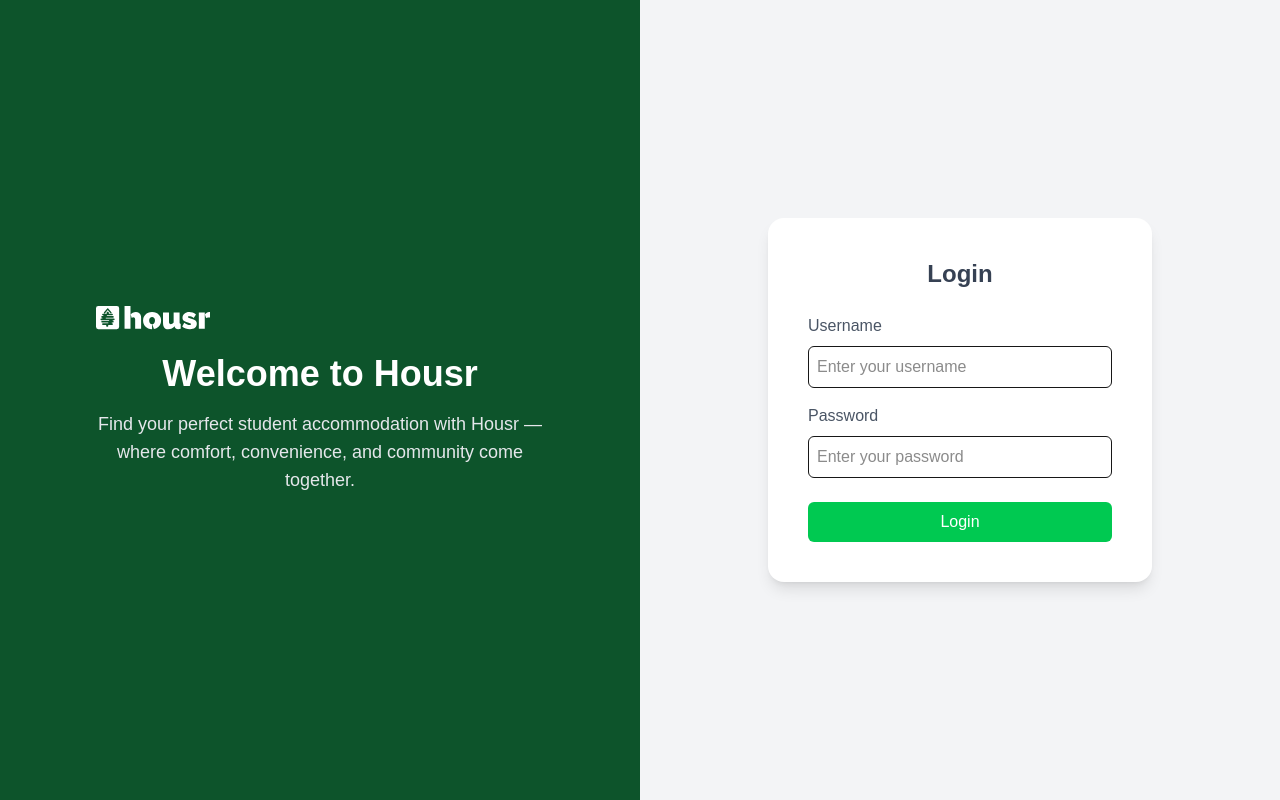
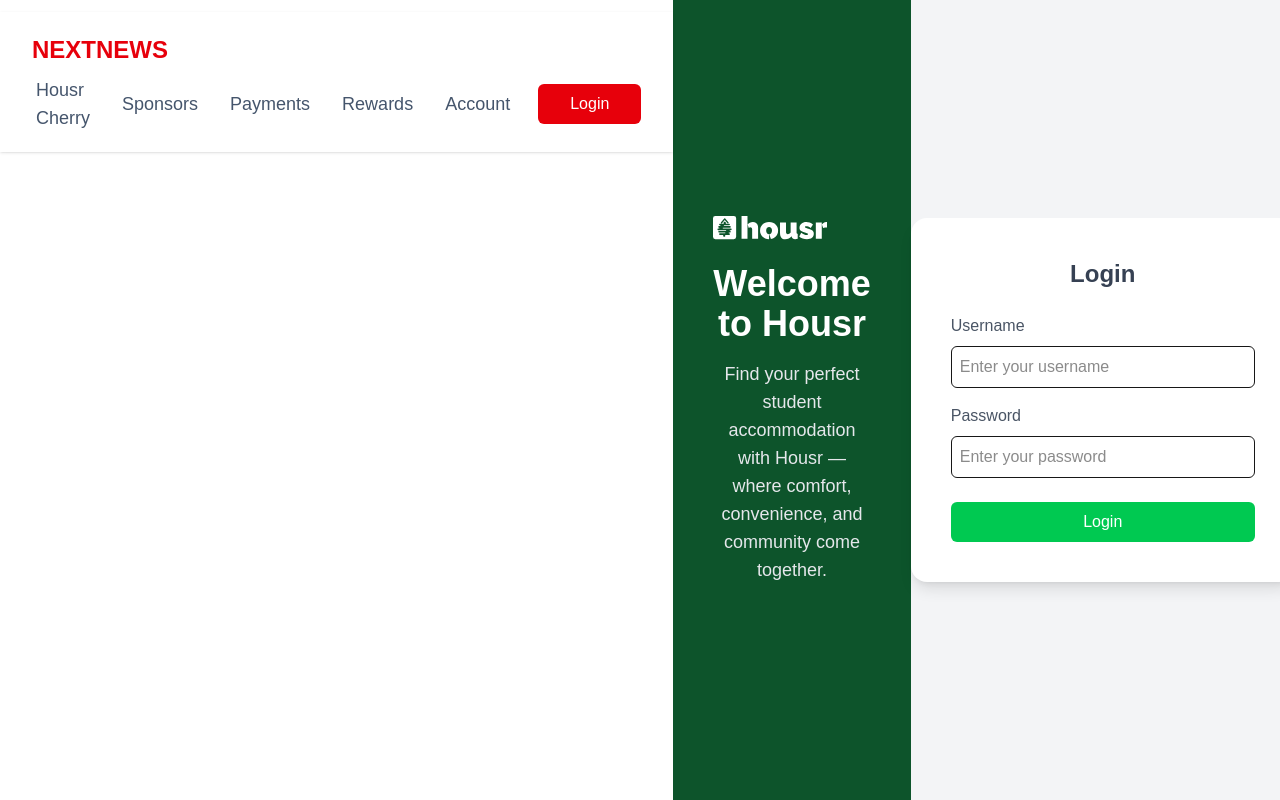
Before and after one commit to HufsaHaq/Housr_Challenge, a Next.js app in the folder housr_challenge/: page /LoginPage in a window 1280 px wide. Built offline with nearby package versions, Linux system fonts and the light colour scheme.

Commit message:
Add navbar to login page

```diff
--- a/housr_challenge/app/LoginPage/page.jsx
+++ b/housr_challenge/app/LoginPage/page.jsx
@@ -2,6 +2,7 @@
 import { useState } from "react";
 import Image from "next/image";
 import LogoLink from "../Components/LogoLink.jsx";
+import Navbar from "../navBar/page.jsx";
 
 export default function LoginPage() {
   const [username, setUsername] = useState("");
@@ -14,6 +15,7 @@ export default function LoginPage() {
 
   return (
     <div className="flex min-h-screen">
+      <Navbar/>
       {/* LEFT SIDE */}
       <div className="w-1/2 bg-green-900 text-white flex flex-col justify-center items-center p-10">
         <div className="text-center">
```
Also changed, not shown: housr_challenge/app/navBar/page.jsx (indentation only).
